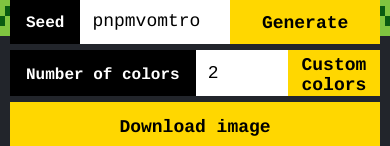
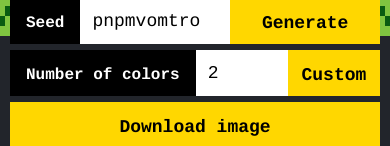
Before and after one commit to pierregoutheraud/svelte-identicons, a SvelteKit app: page /phone-wallpaper in a window 390 px wide. Shown: the part 686-832 px from the top of the page. Built offline with nearby package versions, Linux system fonts and the light colour scheme.

Commit message:
fix: phone wallpaper

```diff
--- a/src/routes/phone-wallpaper/+page.svelte
+++ b/src/routes/phone-wallpaper/+page.svelte
@@ -56,6 +56,13 @@
 	}
 </script>
 
+<svelte:head>
+	<meta
+		name="viewport"
+		content="width=device-width, initial-scale=1, maximum-scale=1"
+	/>
+</svelte:head>
+
 <main class="main">
 	<div class="form">
 		<div class="row">
@@ -72,7 +79,7 @@
 					bind:value={numberOfColors}
 					placeholder="Number of colors"
 				/>
-				<button on:click={handleClickCustomColors}>Custom colors</button>
+				<button on:click={handleClickCustomColors}>Custom</button>
 			</div>
 		{/if}
 
```
